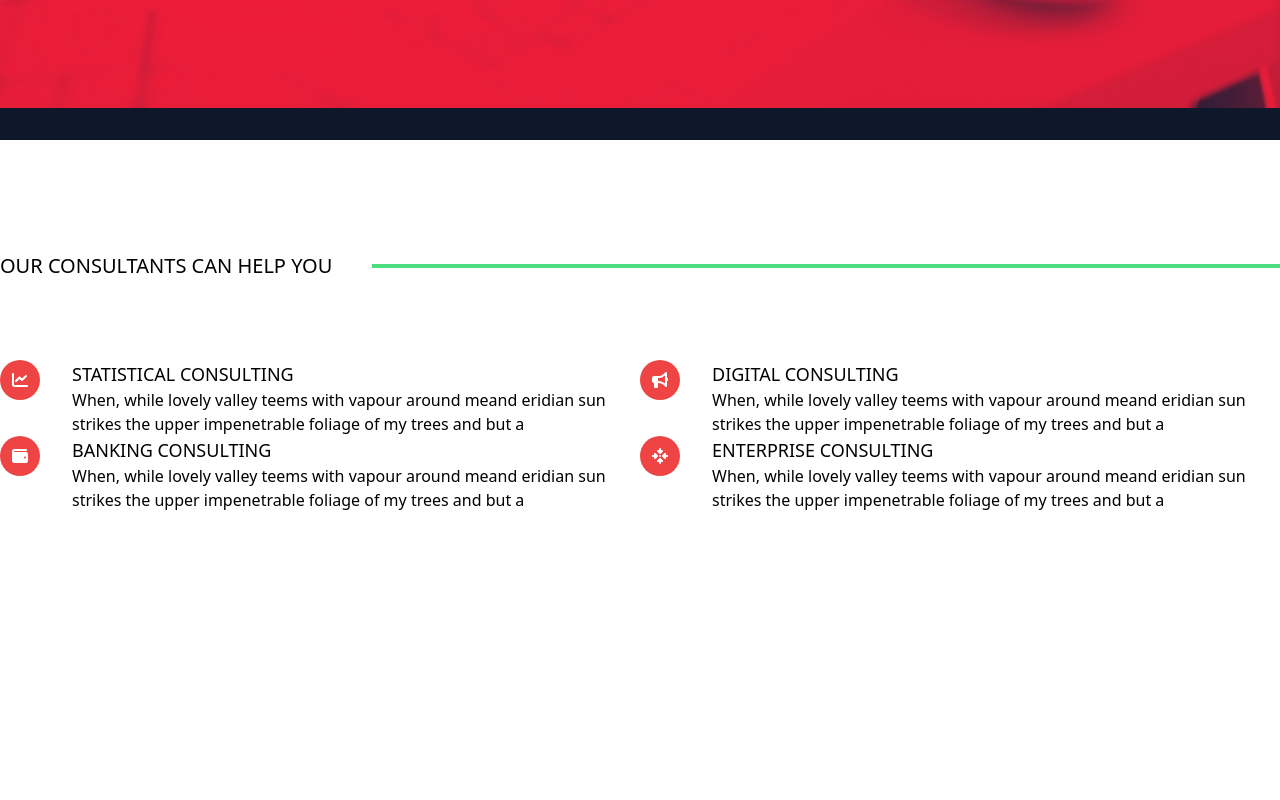
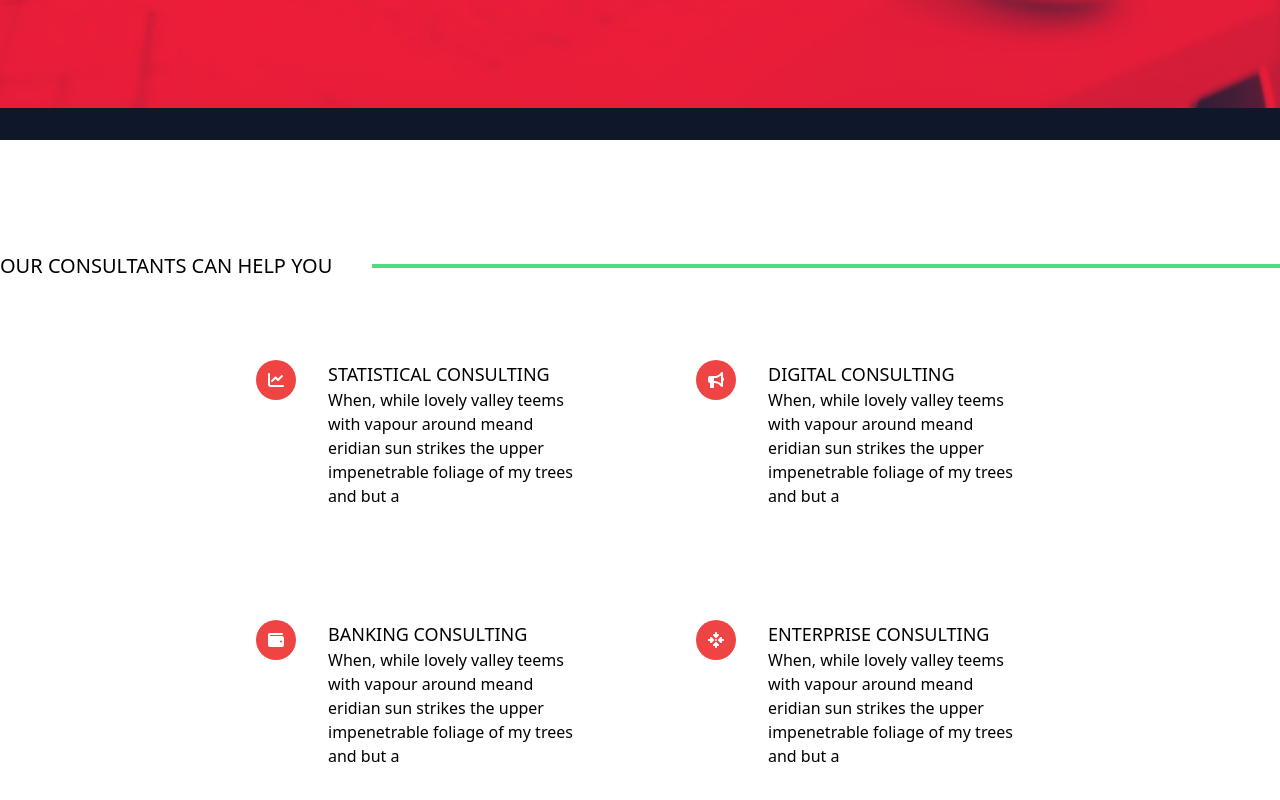
Before and after one commit to RubaCodes/proj-html-vuejs, a Vue app: page / in a window 1280 px wide. Shown: the part 1102-1902 px from the top of the page. Before the commit the page ends 1726 px from the top, so only its background shows below. Built offline with nearby package versions, Linux system fonts and the light colour scheme.

Commit message:
fix centering consultants

```diff
--- a/src/components/BaseConsultants.vue
+++ b/src/components/BaseConsultants.vue
@@ -4,7 +4,7 @@
       <h2 class="text-xl uppercase">our consultants can help you</h2>
       <hr class="border-green-400 border-2 grow" />
     </div>
-    <ConsultantsLibrary class="container ml-auto pt-20" />
+    <ConsultantsLibrary class="w-3/5 mx-auto pt-20" />
   </section>
 </template>
 
--- a/src/components/sections/ConsultantsLibrary.vue
+++ b/src/components/sections/ConsultantsLibrary.vue
@@ -1,10 +1,12 @@
 <template>
-  <div class="grid grid-cols-2">
-    <ConsultCard
-      v-for="(consult, index) in data.consultantsCardContent"
-      :key="index"
-      :info="consult"
-    />
+  <div>
+    <div class="grid grid-cols-2 gap-28">
+      <ConsultCard
+        v-for="(consult, index) in data.consultantsCardContent"
+        :key="index"
+        :info="consult"
+      />
+    </div>
   </div>
 </template>
 
```
